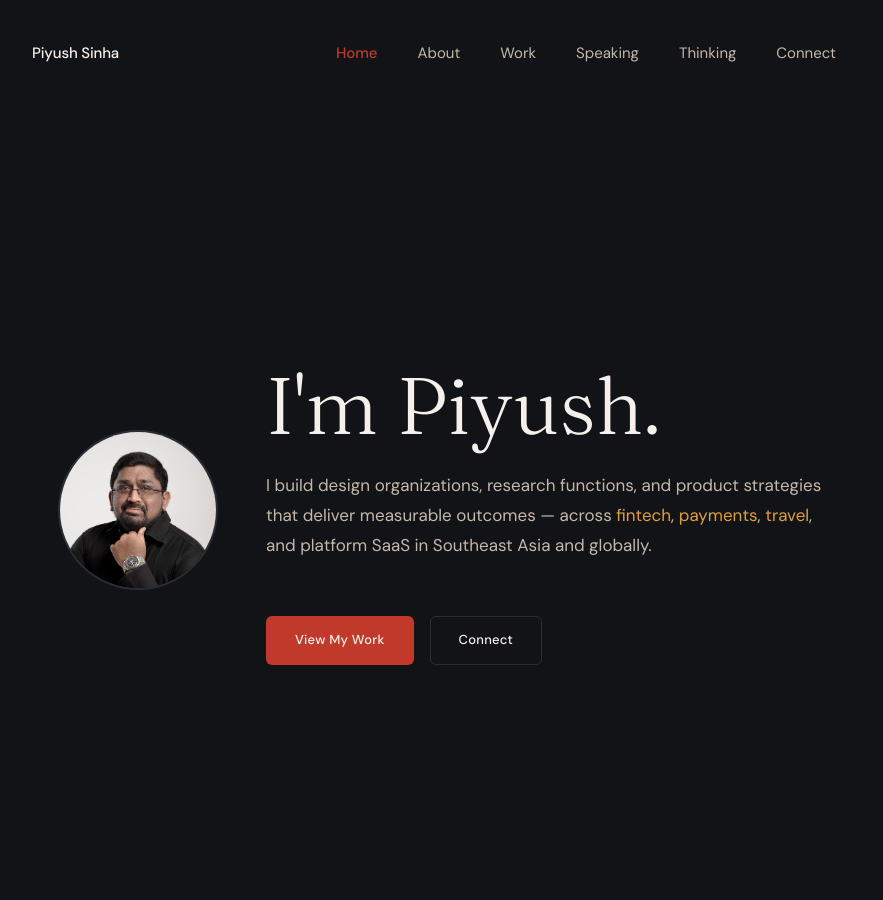
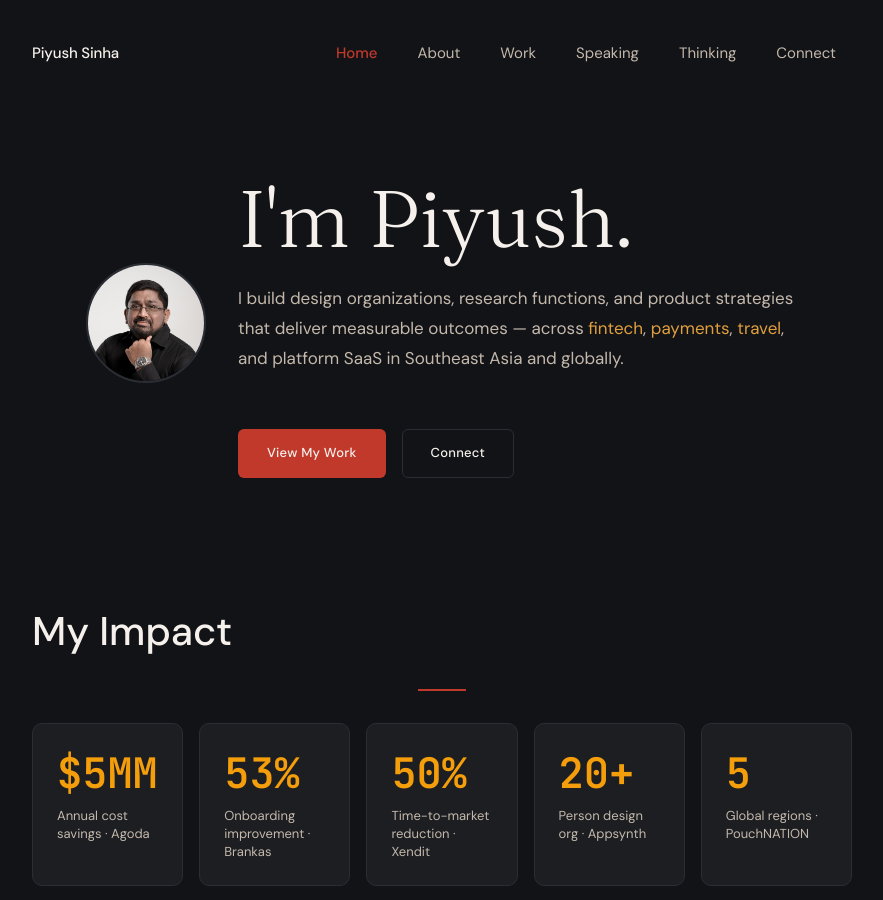
Before and after one commit to piyushsinha/piyushsinha.github.io, a Jekyll site: the page built from index.html, in a window 1280 px wide and 900 px high. Shown: the whole window, without its empty margins (198-1081 px from the left). Built offline with Jekyll 4.4.1, drawn with Linux system fonts in a browser that asks for light colours.

Commit message:
Fix: compact hero + testimonial alignment
- Hero: removed 100vh min-height, switched to flex-start
- Hero portrait: 160px → 120px, tighter gaps
- Impact metrics now appear near the top of the page
- Testimonial blockquote: reset default browser padding/margin (0)
- Testimonial attribution: explicit text-align: left

```diff
--- a/assets/css/styles.css
+++ b/assets/css/styles.css
@@ -604,6 +604,9 @@ main#main-content {
   line-height: var(--leading-body);
   color: var(--color-text-secondary);
   margin-bottom: var(--space-3);
+  margin-left: 0;
+  margin-right: 0;
+  padding-left: 0;
 }
 
 .testimonial-card__quote p {
@@ -618,6 +621,7 @@ main#main-content {
   font-size: var(--font-size-caption);
   color: var(--color-text-muted);
   line-height: 1.5;
+  text-align: left;
 }
 
 .testimonial-card__attribution strong {
@@ -824,31 +828,31 @@ main#main-content {
    ============================================ */
 
 .hero {
-  min-height: 100vh;
+  min-height: auto;
   display: flex;
   flex-direction: column;
-  justify-content: center;
-  padding-top: var(--space-7);
-  padding-bottom: var(--space-7);
+  justify-content: flex-start;
+  padding-top: calc(60px + var(--space-5)); /* nav height + breathing room */
+  padding-bottom: var(--space-6);
 }
 
 .hero__content {
   display: flex;
   flex-direction: column;
-  gap: var(--space-4);
+  gap: var(--space-3);
 }
 
 @media (min-width: 768px) {
   .hero__content {
     flex-direction: row;
     align-items: center;
-    gap: var(--space-5);
+    gap: var(--space-4);
   }
 }
 
 .hero__portrait {
-  width: 160px;
-  height: 160px;
+  width: 120px;
+  height: 120px;
   border-radius: 50%;
   object-fit: cover;
   object-position: top center;
```
